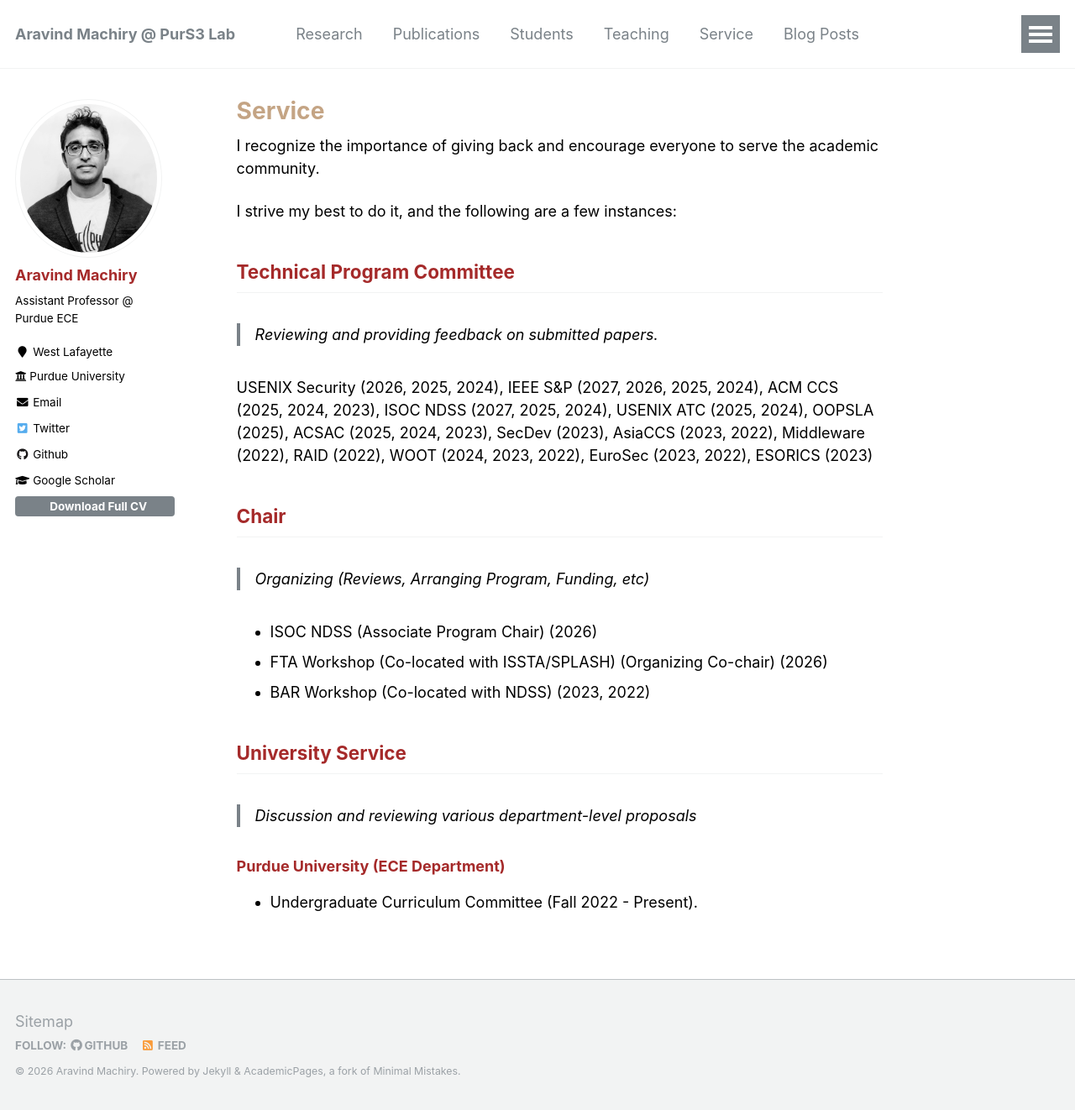
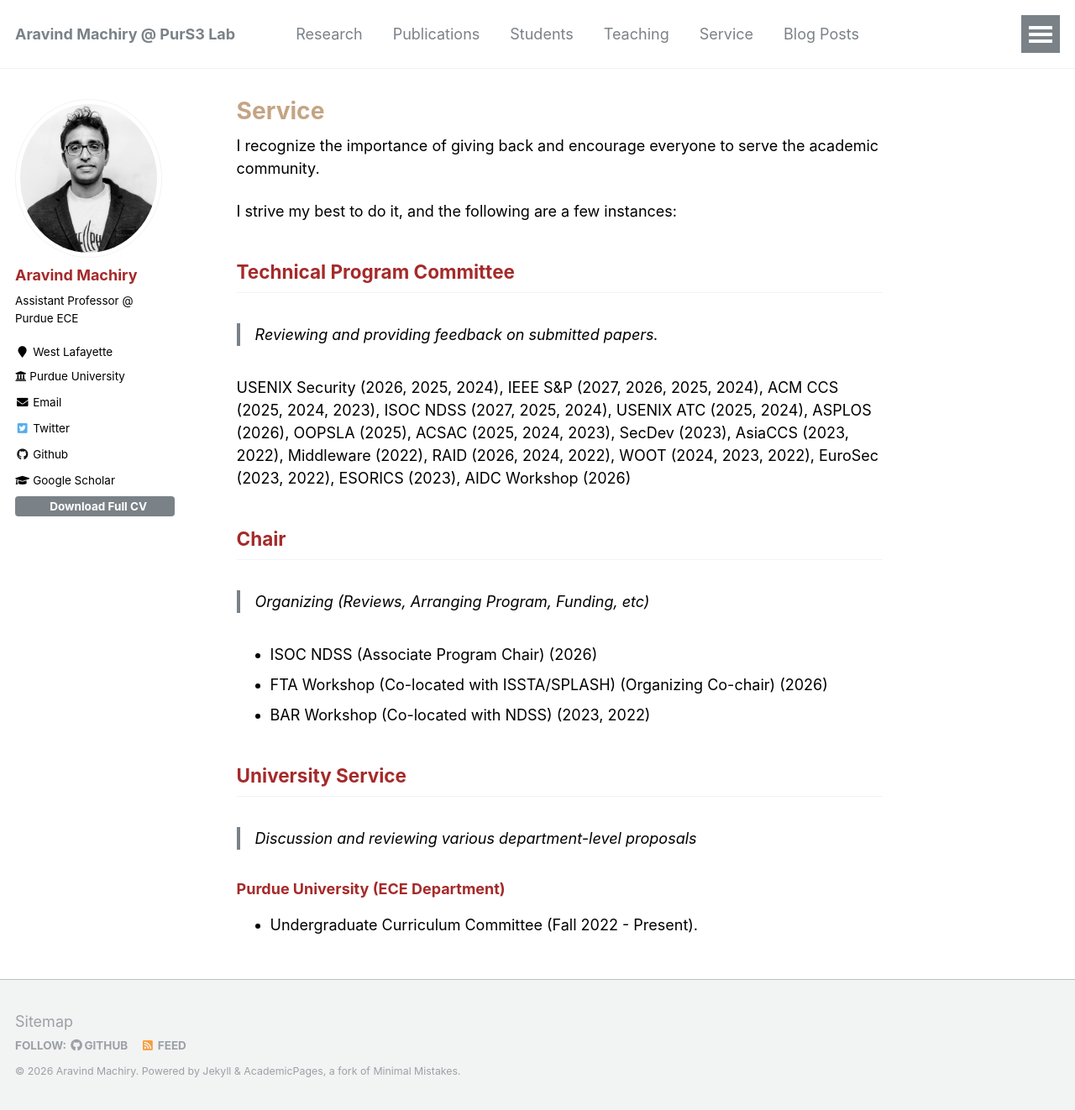
Before and after one commit to Machiry/machiry.github.io, a Jekyll site: the page built from _pages/service.md, in a window 1280 px wide and 1322 px high. Shown: the whole window at 84% size. Built offline with Jekyll 4.4.1, drawn with Linux system fonts in a browser that asks for light colours.

Commit message:
Add ASPLOS 2026, RAID 2024/2026, AIDC 2026 committee service
Also match on surname only in the checker, since some committee pages
list names last-first.

Co-Authored-By: Claude Opus 5.5 <noreply@anthropic.com>

```diff
--- a/_data/service.yml
+++ b/_data/service.yml
@@ -31,6 +31,10 @@ program_committees:
       - https://www.ndss-symposium.org/ndss{yyyy}/leadership/technical-program-committee/
   - name: USENIX ATC
     years: [2025, 2024]
+  - name: ASPLOS
+    years: [2026]
+    check:
+      - https://www.asplos-conference.org/asplos{yyyy}/committee.html
   - name: OOPSLA
     years: [2025]
     researchr: OOPSLA Review Committee
@@ -49,7 +53,9 @@ program_committees:
     check:
       - https://middleware-conf.github.io/{yyyy}/program-committee/
   - name: RAID
-    years: [2022]
+    years: [2026, 2024, 2022]
+    check:
+      - https://raid{yyyy}.github.io/
   - name: WOOT
     years: [2024, 2023, 2022]
     check:
@@ -60,6 +66,8 @@ program_committees:
     years: [2023]
     check:
       - https://esorics{yyyy}.org/
+  - name: AIDC Workshop
+    years: [2026]
 
 # `venue` links a chair role to a program committee entry above, so the
 # checker treats that year as already recorded.
--- a/scripts/check_service.py
+++ b/scripts/check_service.py
@@ -18,7 +18,7 @@ import urllib.request
 
 import yaml
 
-NAME = "Aravind Machiry"
+NAME = "Machiry"  # some pages list names last-first
 UA = {"User-Agent": "Mozilla/5.0 (machiry.github.io service-page checker)"}
 LINK = re.compile(r'href="([^"#]+)"[^>]*>(.*?)</a>', re.I | re.S)
 COMMITTEE = re.compile(r"committee|organi[sz]|leadership|people|prog(ram)?-?c\b", re.I)
```
